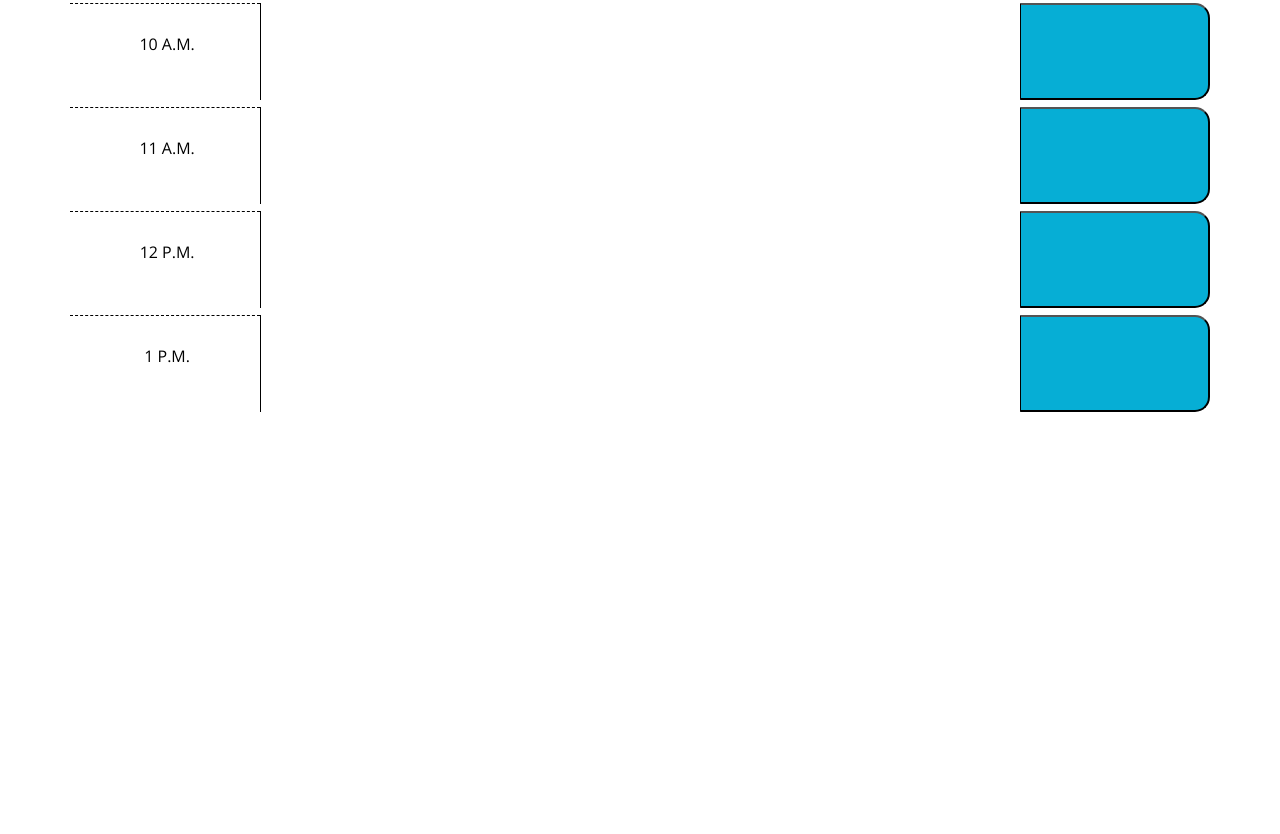
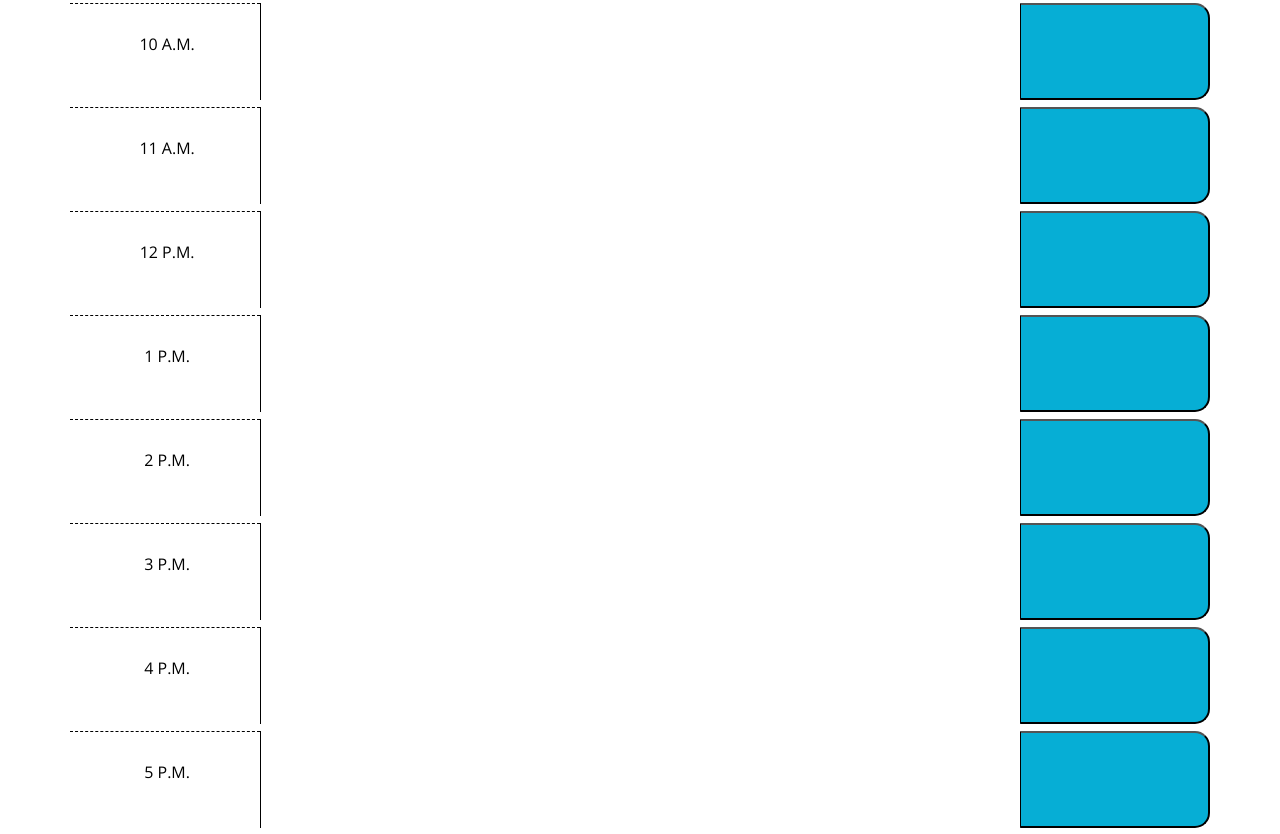
Before and after one commit to ramonjpadin/4th-project, a plain HTML site: page index.html in a window 1280 px wide. Shown: the part 638-1472 px from the top of the page. Before the commit the page ends 1056 px from the top, so only its background shows below. Drawn offline with nearby package versions, Linux system fonts and the light colour scheme; files that its build step writes are made by us from their sources.

Commit message:
html pretty much done, will review later

```diff
--- a/index.html
+++ b/index.html
@@ -79,6 +79,38 @@
             <button class="col-2 saveBtn"></button>
         </div>
 
+        <div class="row time-block mb-4" data-index="7" data-time="14">
+            <div class="col-2 hour">
+                <p> 2 P.M.</p>
+            </div>
+            <textarea class="col-8 text-area"></textarea>
+            <button class="col-2 saveBtn"></button>
+        </div>
+
+        <div class="row time-block mb-4" data-index="8" data-time="15">
+            <div class="col-2 hour">
+                <p> 3 P.M.</p>
+            </div>
+            <textarea class="col-8 text-area"></textarea>
+            <button class="col-2 saveBtn"></button>
+        </div>
+
+        <div class="row time-block mb-4" data-index="9" data-time="16">
+            <div class="col-2 hour">
+                <p> 4 P.M.</p>
+            </div>
+            <textarea class="col-8 text-area"></textarea>
+            <button class="col-2 saveBtn"></button>
+        </div>
+
+        <div class="row time-block mb-4" data-index="10" data-time="17">
+            <div class="col-2 hour">
+                <p> 5 P.M.</p>
+            </div>
+            <textarea class="col-8 text-area"></textarea>
+            <button class="col-2 saveBtn"></button>
+        </div>
+
 
 
 
```
